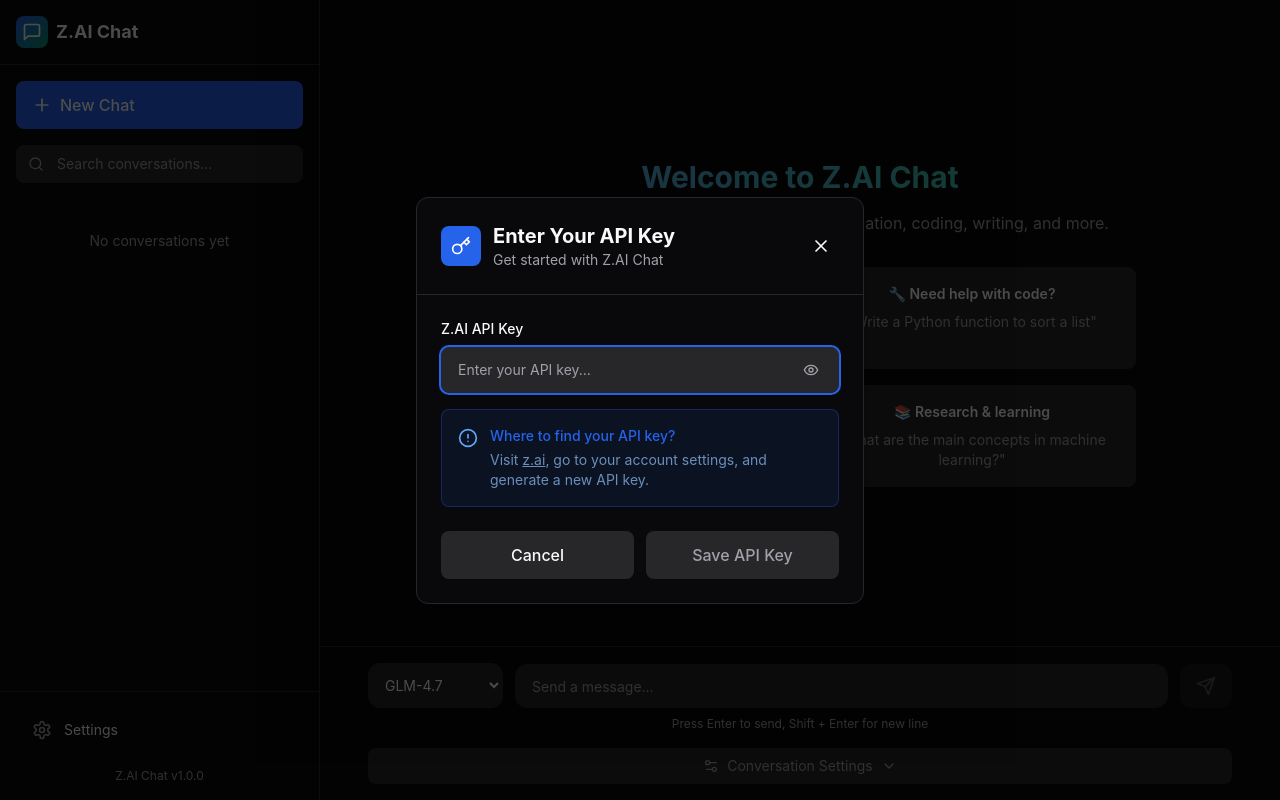
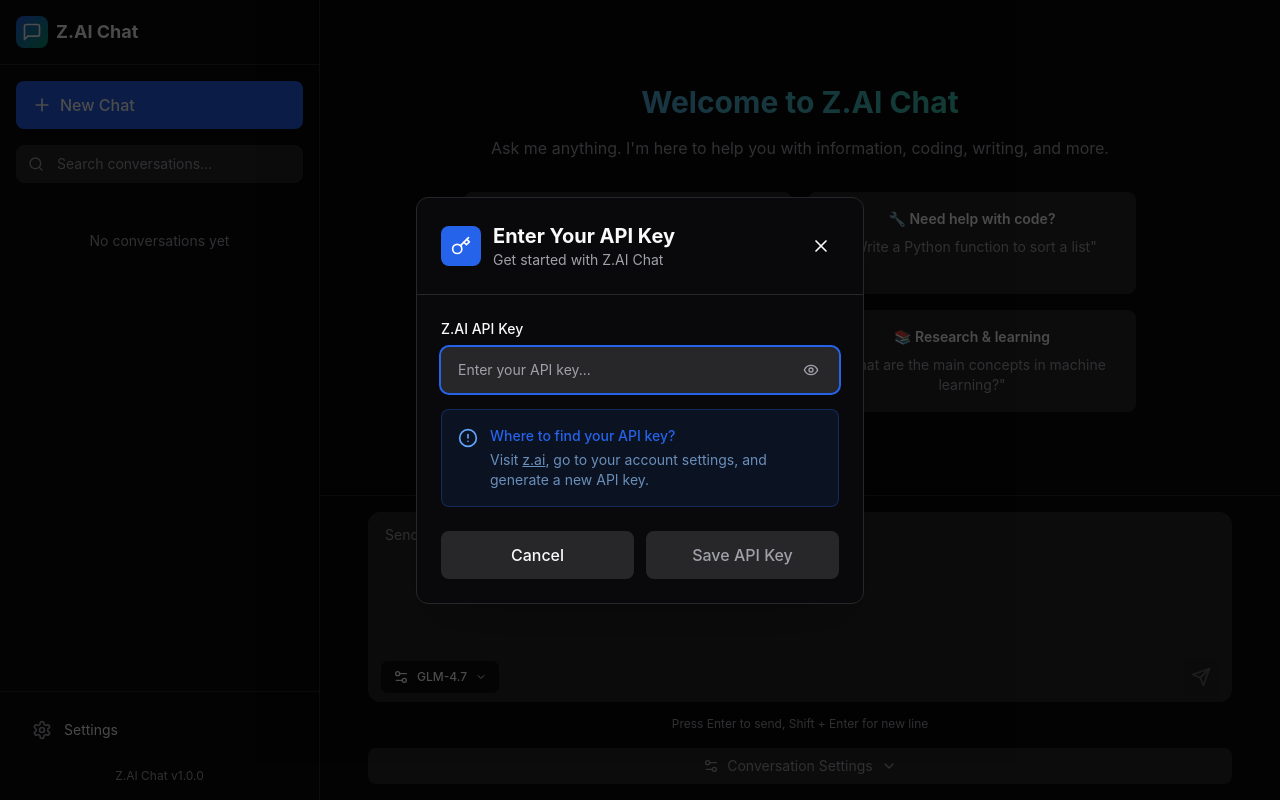
Before and after one commit to ashubisht/zai-chat, a React (Vite) app: page / in a window 1280 px wide. Built offline with nearby package versions, Linux system fonts and the light colour scheme.

Commit message:
UI improvements

```diff
--- a/src/components/Chat.tsx
+++ b/src/components/Chat.tsx
@@ -18,19 +18,12 @@ export function Chat() {
   const messagesEndRef = useRef<HTMLDivElement>(null);
   const textareaRef = useRef<HTMLTextAreaElement>(null);
   const [isAdvancedOpen, setIsAdvancedOpen] = useState(false);
+  const [showModelDropdown, setShowModelDropdown] = useState(false);
 
   // Auto-scroll to bottom when new messages arrive
   useEffect(() => {
     messagesEndRef.current?.scrollIntoView({ behavior: 'smooth' });
   }, [messages, isLoading]);
-
-  // Auto-resize textarea
-  useEffect(() => {
-    if (textareaRef.current) {
-      textareaRef.current.style.height = 'auto';
-      textareaRef.current.style.height = `${Math.min(textareaRef.current.scrollHeight, 200)}px`;
-    }
-  }, [input]);
 
   const handleSubmit = async (e: React.FormEvent) => {
     e.preventDefault();
@@ -38,9 +31,6 @@ export function Chat() {
 
     const message = input.trim();
     setInput('');
-    if (textareaRef.current) {
-      textareaRef.current.style.height = 'auto';
-    }
 
     await sendMessage(message);
   };
@@ -133,21 +123,8 @@ export function Chat() {
       {/* Input */}
       <div className="border-t border-border bg-card">
         <form onSubmit={handleSubmit} className="p-4 max-w-4xl mx-auto">
-          <div className="relative flex items-end gap-3">
-            {/* Model Selector - Always Visible */}
-            <select
-              value={settings.model}
-              onChange={(e) => updateSettings({ model: e.target.value })}
-              className="flex-shrink-0 px-3 py-3 rounded-xl border border-border bg-muted text-sm focus:outline-none focus:ring-2 focus:ring-blue-600 disabled:opacity-50 disabled:cursor-not-allowed text-foreground"
-            >
-              <option value="glm-5">GLM-5</option>
-              <option value="glm-4-plus">GLM-4 Plus</option>
-              <option value="glm-4.7">GLM-4.7</option>
-              <option value="glm-4">GLM-4</option>
-              <option value="glm-3-turbo">GLM-3 Turbo</option>
-              <option value="glm-3">GLM-3</option>
-            </select>
-
+          {/* Integrated Input Area */}
+          <div className="relative">
             <textarea
               ref={textareaRef}
               value={input}
@@ -155,24 +132,89 @@ export function Chat() {
               onKeyDown={handleKeyDown}
               placeholder="Send a message..."
               disabled={isLoading}
-              rows={1}
+              rows={6}
               className={cn(
-                'flex-1 resize-none rounded-xl border border-border bg-muted px-4 py-3',
+                'w-full resize-none rounded-xl border border-border bg-muted px-4 py-3',
                 'text-sm placeholder:text-muted-foreground focus:outline-none focus:ring-2',
                 'focus:ring-blue-600 focus:border-transparent disabled:opacity-50',
-                'disabled:cursor-not-allowed max-h-[200px] overflow-y-auto text-foreground'
+                'disabled:cursor-not-allowed text-foreground pb-14' // Extra padding at bottom for buttons
               )}
             />
+
+            {/* Integrated Buttons Container */}
+            <div className="absolute bottom-3 left-3 right-3 flex items-center justify-between">
+              {/* Model Selector Button */}
+              <div className="relative">
+                <button
+                  type="button"
+                  onClick={() => setShowModelDropdown(!showModelDropdown)}
+                  className={cn(
+                    'flex items-center gap-2 px-3 py-2 rounded-lg',
+                    'text-sm font-medium transition-colors',
+                    'hover:bg-muted/70 disabled:opacity-50 disabled:cursor-not-allowed',
+                    'bg-card/80 backdrop-blur-sm border border-border',
+                    'text-foreground'
+                  )}
+                  disabled={isLoading}
+                >
+                  <Settings2 className="w-4 h-4" />
+                  <span className="text-xs">
+                    {settings.model === 'glm-5' ? 'GLM-5' :
+                     settings.model === 'glm-4-plus' ? 'GLM-4 Plus' :
+                     settings.model === 'glm-4.7' ? 'GLM-4.7' :
+                     settings.model === 'glm-4' ? 'GLM-4' :
+                     settings.model === 'glm-3-turbo' ? 'GLM-3 Turbo' : 'GLM-3'}
+                  </span>
+                  <ChevronDown className="w-3 h-3" />
+                </button>
+
+                {/* Model Dropdown */}
+                {showModelDropdown && (
+                  <div className="absolute bottom-full left-0 mb-2 w-56 bg-card rounded-lg border border-border shadow-lg z-10">
+                    <div className="p-1">
+                      {[
+                        { value: 'glm-5', label: 'GLM-5' },
+                        { value: 'glm-4-plus', label: 'GLM-4 Plus' },
+                        { value: 'glm-4.7', label: 'GLM-4.7' },
+                        { value: 'glm-4', label: 'GLM-4' },
+                        { value: 'glm-3-turbo', label: 'GLM-3 Turbo' },
+                        { value: 'glm-3', label: 'GLM-3' },
+                      ].map((model) => (
+                        <button
+                          key={model.value}
+                          type="button"
+                          onClick={() => {
+                            updateSettings({ model: model.value });
+                            setShowModelDropdown(false);
+                          }}
+                          className={cn(
+                            'w-full text-left px-3 py-2 rounded-md text-sm transition-colors',
+                            'hover:bg-muted/70',
+                            settings.model === model.value
+                              ? 'bg-blue-600/20 text-blue-600 dark:text-blue-400 font-medium'
+                              : 'text-foreground'
+                          )}
+                        >
+                          {model.label}
+                        </button>
+                      ))}
+                    </div>
+                  </div>
+                )}
+              </div>
+
+              {/* Send Button */}
               <button
                 type="submit"
                 disabled={!input.trim() || isLoading}
                 className={cn(
-                'flex-shrink-0 px-4 py-3 rounded-xl font-medium text-sm',
-                'transition-colors focus:outline-none focus:ring-2 focus:ring-offset-2',
-                'focus:ring-offset-background disabled:opacity-50 disabled:cursor-not-allowed',
+                  'p-2 rounded-lg transition-colors',
+                  'focus:outline-none focus:ring-2 focus:ring-blue-600',
+                  'disabled:opacity-50 disabled:cursor-not-allowed',
                   input.trim() && !isLoading
                     ? 'bg-blue-600 text-white hover:bg-blue-700'
-                  : 'bg-muted text-muted-foreground'
+                    : 'bg-muted/80 text-muted-foreground',
+                  'border border-border'
                 )}
               >
                 {isLoading ? (
@@ -182,6 +224,8 @@ export function Chat() {
                 )}
               </button>
             </div>
+          </div>
+
           <p className="text-xs text-muted-foreground mt-2 text-center">
             Press Enter to send, Shift + Enter for new line
           </p>
```
Lines whose indentation alone changed are shown as unchanged.
